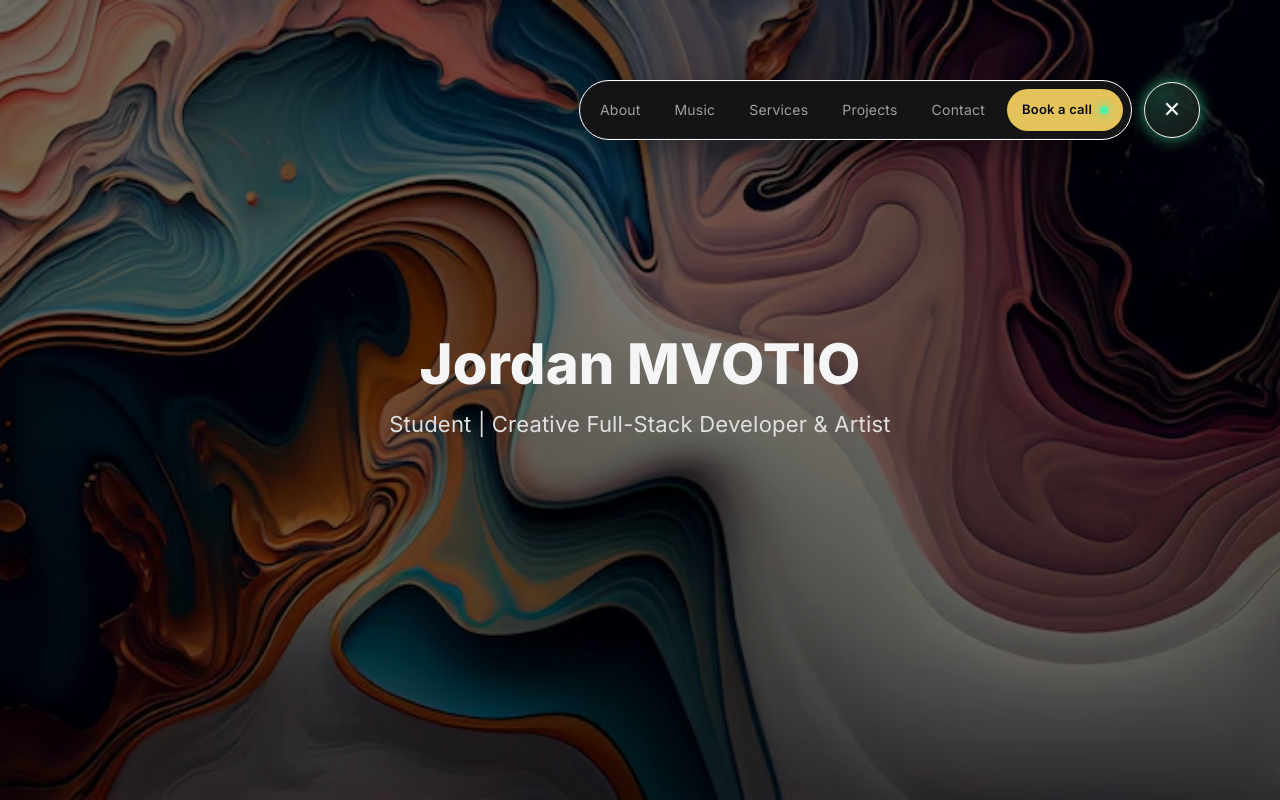
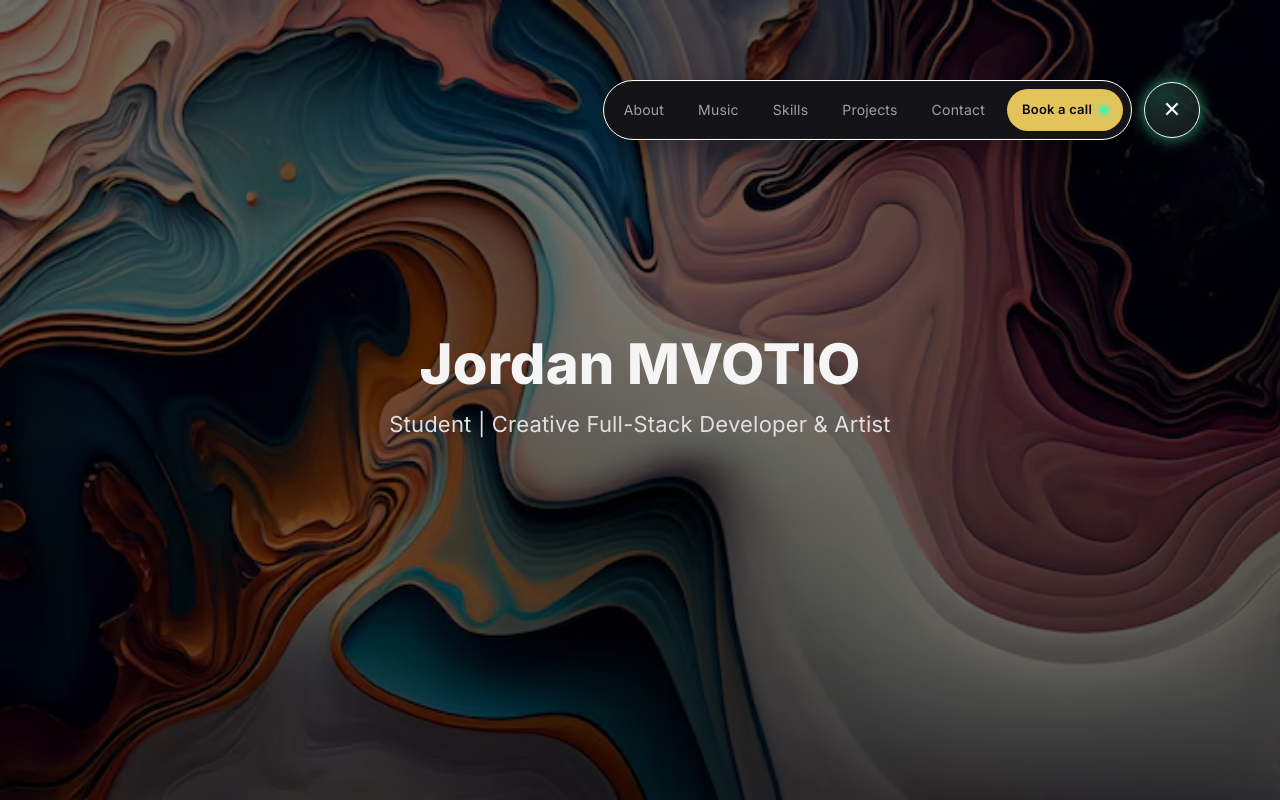
Before and after one commit to JordanMK237/e-portfolio, a React (Vite) app: page / in a window 1280 px wide. Both pictures are taken after a click on the button "Ouvrir la navigation". Shown: the top 800 px of the page. Built offline with nearby package versions, Linux system fonts and the light colour scheme.

Commit message:
e-portfolio

```diff
--- a/src/components/BubbleNav.tsx
+++ b/src/components/BubbleNav.tsx
@@ -32,7 +32,7 @@ export default function BubbleNav() {
             >
                 <a href="#home" className="fab-link">About</a>
                 <a href="#music" className="fab-link">Music</a>
-                <a href="#services" className="fab-link">Services</a>
+                <a href="#services" className="fab-link">Skills</a>
                 <a href="#projects" className="fab-link">Projects</a>
                 <a href="#contact" className="fab-link">Contact</a>
 
```
